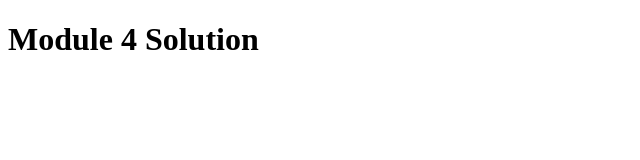
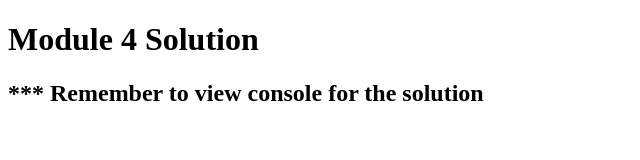
Before and after one commit to lizbathrick/coursera-test, a plain HTML site: page module4_solution/index.html in a window 1280 px wide. Shown: the whole page, without its empty margins (0-640 px from the left). Drawn offline with Linux system fonts and the light colour scheme.

Commit message:
Added reminder to html

```diff
--- a/module4_solution/index.html
+++ b/module4_solution/index.html
@@ -12,6 +12,8 @@
 <body>
   <h1>Module 4 Solution</h1>
 
+<h2 >*** Remember to view console for the solution</h2>
+
 
 </body>
 </html>
```
